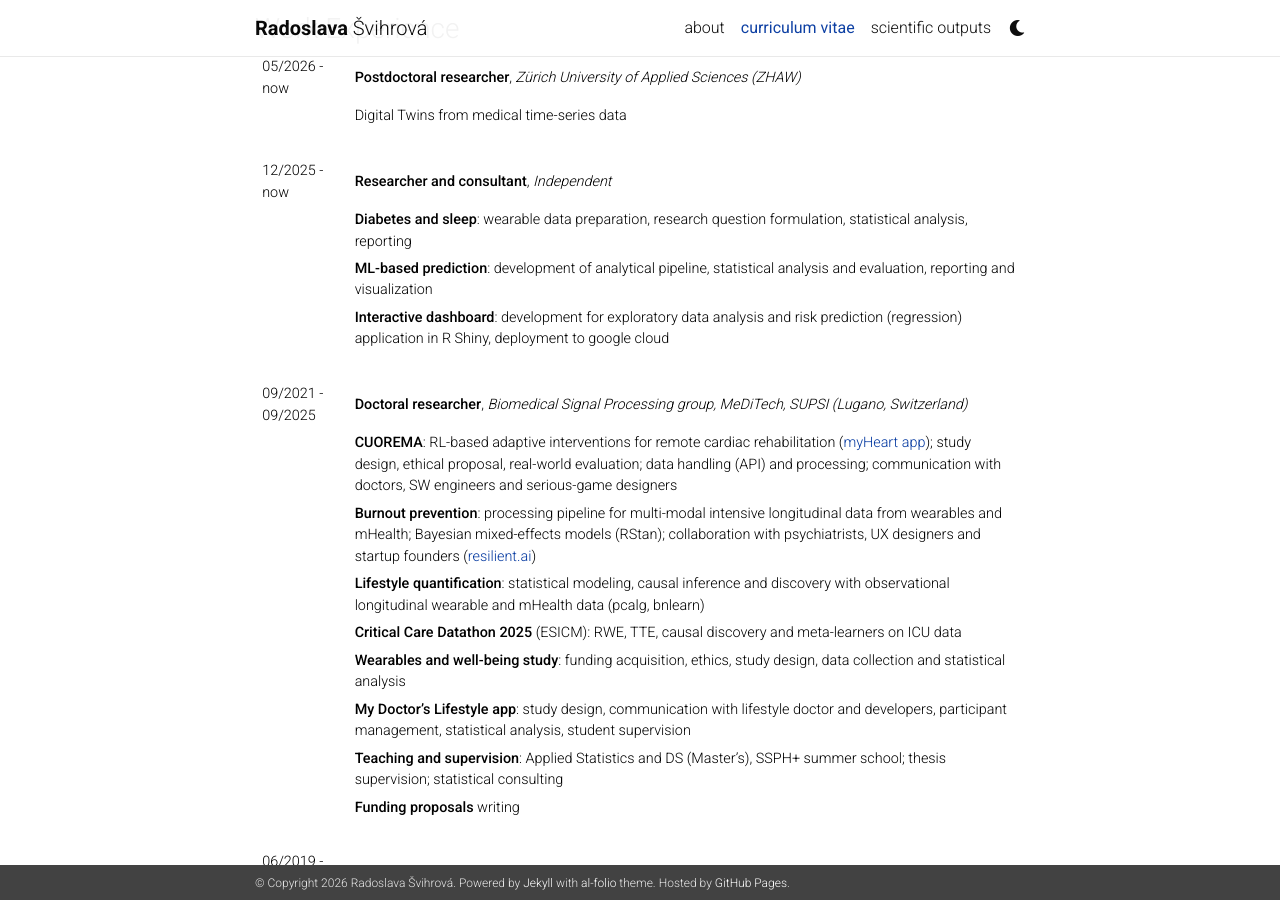
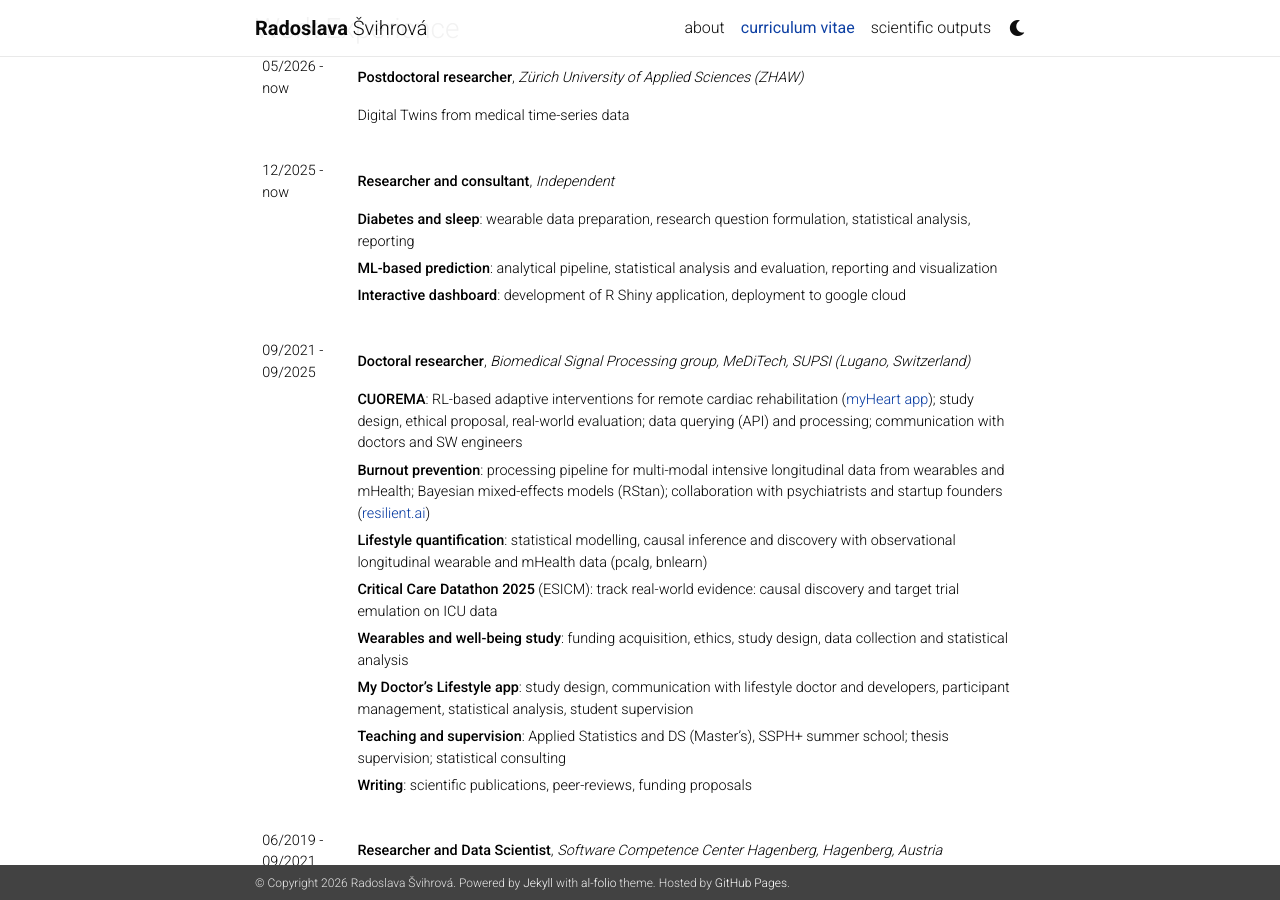
Before and after one commit to RadoslavaS/RadoslavaS.github.io, a Jekyll site: the page built from _pages/cv.md, in a window 1280 px wide and 900 px high, scrolled down 739 px. Built offline with Jekyll 4.4.1, drawn with Linux system fonts in a browser that asks for light colours; nearby versions of some CDN libraries; a style sheet for code colours, icons or effects is not loaded.

Commit message:
structure of text

```diff
--- a/_pages/cv.md
+++ b/_pages/cv.md
@@ -25,18 +25,18 @@ nav: true
 | |
 | 12/2025 - now    | **Researcher and consultant**, *Independent*
 | | **Diabetes and sleep**: wearable data preparation, research question formulation, statistical analysis, reporting
-| | **ML-based prediction**: development of analytical pipeline, statistical analysis and evaluation, reporting and visualization
-| | **Interactive dashboard**: development for exploratory data analysis and risk prediction (regression) application in R Shiny, deployment to google cloud
+| | **ML-based prediction**: analytical pipeline, statistical analysis and evaluation, reporting and visualization
+| | **Interactive dashboard**: development of R Shiny application, deployment to google cloud
 | |
 | 09/2021 - 09/2025    |**Doctoral researcher**,  *Biomedical Signal Processing group, MeDiTech, SUPSI (Lugano, Switzerland)*
-| | **CUOREMA**: RL-based adaptive interventions for remote cardiac rehabilitation ([myHeart app](https://mymhealth.com/myheart)); study design, ethical proposal, real-world evaluation; data handling (API) and processing; communication with doctors, SW engineers and serious-game designers
-| | **Burnout prevention**: processing pipeline for multi-modal intensive longitudinal data from wearables and mHealth; Bayesian mixed-effects models (RStan); collaboration with psychiatrists, UX designers and startup founders ([resilient.ai](http://resilient.ai))
-| | **Lifestyle quantification**: statistical modeling, causal inference and discovery with observational longitudinal wearable and mHealth data (pcalg, bnlearn)
-| | **Critical Care Datathon 2025** (ESICM): RWE, TTE, causal discovery and meta-learners on ICU data
+| | **CUOREMA**: RL-based adaptive interventions for remote cardiac rehabilitation ([myHeart app](https://mymhealth.com/myheart)); study design, ethical proposal, real-world evaluation; data querying (API) and processing; communication with doctors and SW engineers
+| | **Burnout prevention**: processing pipeline for multi-modal intensive longitudinal data from wearables and mHealth; Bayesian mixed-effects models (RStan); collaboration with psychiatrists and startup founders ([resilient.ai](http://resilient.ai))
+| | **Lifestyle quantification**: statistical modelling, causal inference and discovery with observational longitudinal wearable and mHealth data (pcalg, bnlearn)
+| | **Critical Care Datathon 2025** (ESICM): track real-world evidence: causal discovery and target trial emulation on ICU data
 | | **Wearables and well-being study**: funding acquisition, ethics, study design, data collection and statistical analysis
 | | **My Doctor's Lifestyle app**: study design, communication with lifestyle doctor and developers, participant management, statistical analysis, student supervision
 | | **Teaching and supervision**: Applied Statistics and DS (Master's), SSPH+ summer school; thesis supervision; statistical consulting
-| | **Funding proposals** writing
+| | **Writing**: scientific publications, peer-reviews, funding proposals
 | |
 | 06/2019 - 09/2021    |**Researcher and Data Scientist**, *Software Competence Center Hagenberg, Hagenberg, Austria*
 | | **IoT4CPS**: anomaly detection in network security; semi-supervised approach with autoencoders, transfer learning (Keras, TensorFlow); R Shiny analytical toolbox
```
